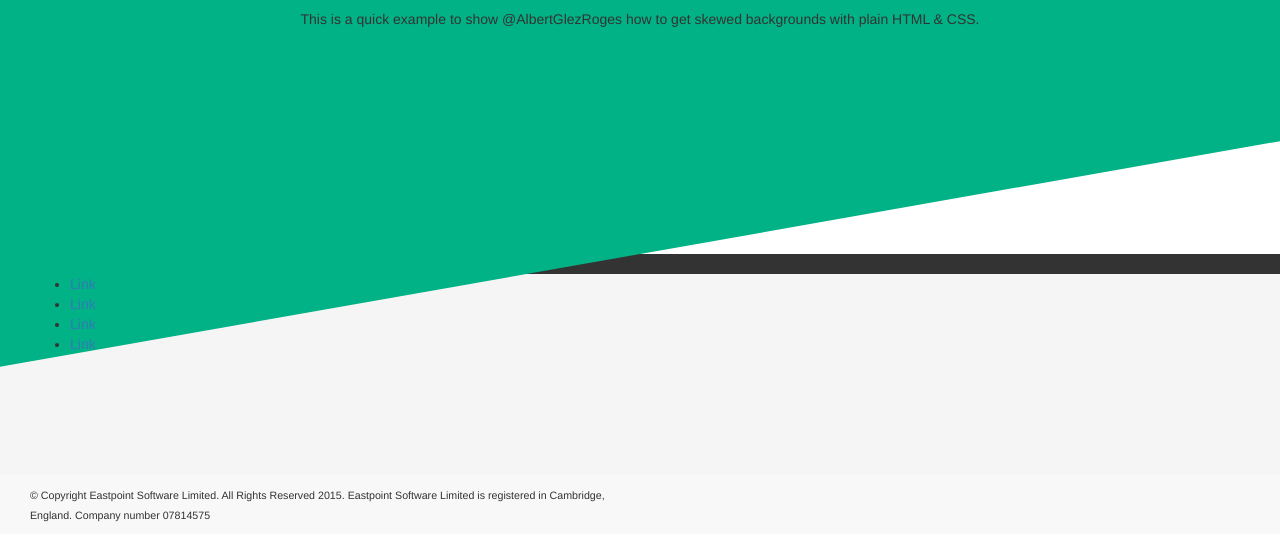
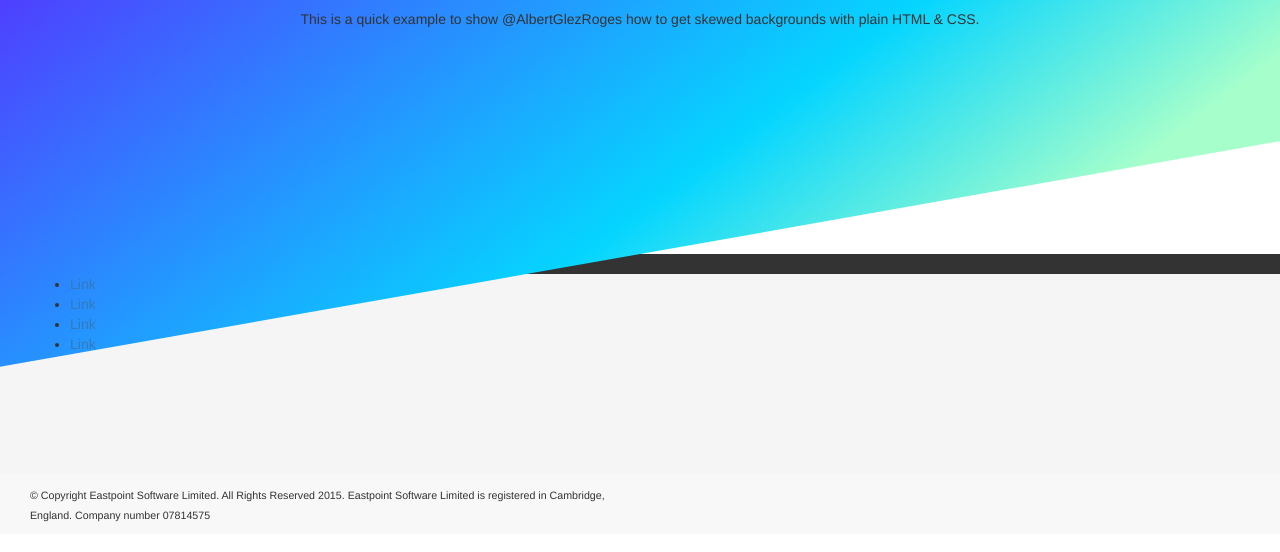
Before and after one commit to daneastpoint/daneastpoint.github.io, a plain HTML site: page index.html in a window 1280 px wide. Shown: the part 248-800 px from the top of the page. Drawn offline with nearby package versions, Linux system fonts and the light colour scheme.

Commit message:
added bg colour to header

```diff
--- a/style.css
+++ b/style.css
@@ -27,10 +27,11 @@ body{
 }
 
 .skewed-bg{
-  background: #00B285;
-  padding: 200px 0;
-  transform: skew(0deg, -10deg);
-  margin-top: -200px;
+    background: -webkit-linear-gradient(300deg,#53f 15%,#05d5ff 70%,#a6ffcb 94%);
+    background: linear-gradient(150deg,#53f 15%,#05d5ff 70%,#a6ffcb 94%);
+    padding: 200px 0;
+    transform: skew(0deg, -10deg);
+    margin-top: -200px;
 }
 .content{
     transform: skew(0deg, 10deg);
```
